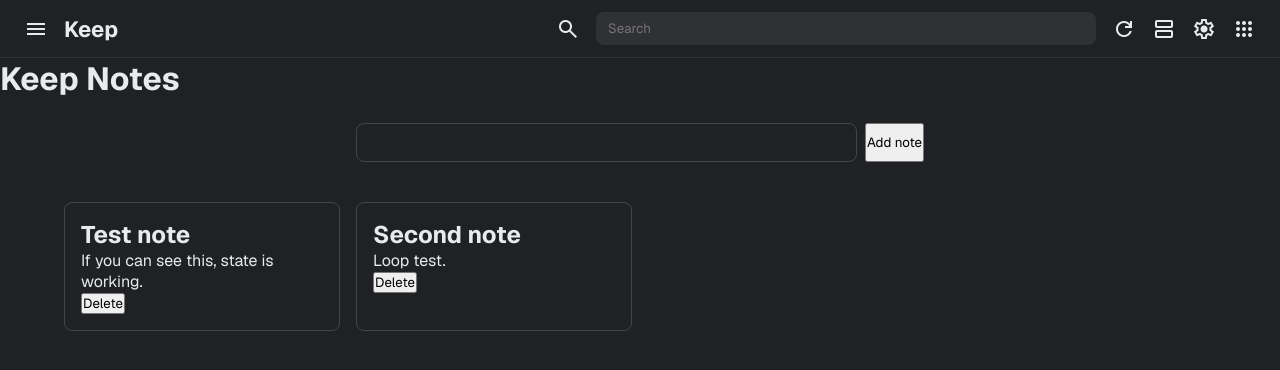
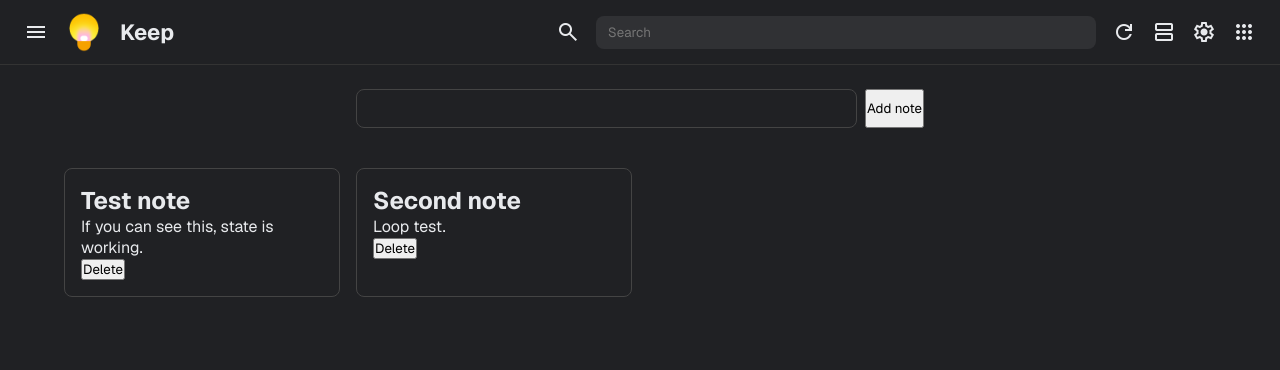
Before and after one commit to nezokuhle1-arch/keepmythings-react, a React (Vite) app: page / in a window 1280 px wide. Shown: the top 370 px of the page. Built offline with nearby package versions, Linux system fonts and the light colour scheme; a web font is replaced by a local one.

Commit message:
Fix logo placement and import path

```diff
--- a/index.html
+++ b/index.html
@@ -2,7 +2,7 @@
 <html lang="en">
   <head>
     <meta charset="UTF-8" />
-    <link rel="icon" type="image/svg+xml" href="/favicon.svg" />
+    <link rel="icon" type="image/png" href="/public/Keep-logo.png" />
     <meta name="viewport" content="width=device-width, initial-scale=1.0" />
     <link href="https://fonts.googleapis.com/css2?family=Material+Symbols+Outlined" rel="stylesheet" />
     <title>keepmythings-react</title>
--- a/src/App.jsx
+++ b/src/App.jsx
@@ -43,7 +43,6 @@
   return (
     <div>
       <Navbar />
-      <h1>Keep Notes</h1>
       <CreateNoteForm onAddNote={handleAddNote} />
       <div className="notes-grid">
       {notes.map((note) => (
--- a/src/components/Navbar.jsx
+++ b/src/components/Navbar.jsx
@@ -1,7 +1,10 @@
+import keepLogo from '/public/Keep-logo.png';
+
 function Navbar() {
     return (
       <nav>
         <span className="material-symbols-outlined">menu</span>
+        <img src={keepLogo} alt="Keep Logo" className="logo" />
         <h1>Keep</h1>
         <span className="material-symbols-outlined">search</span>
         <input type="search" placeholder="Search" />
--- a/src/index.css
+++ b/src/index.css
@@ -10,6 +10,10 @@
 body {
   background-color: #202124;
   color: #e8eaed;
+}
+
+.logo {
+  height: 40px;
 }
 
 /* Navbar Styling */
```
